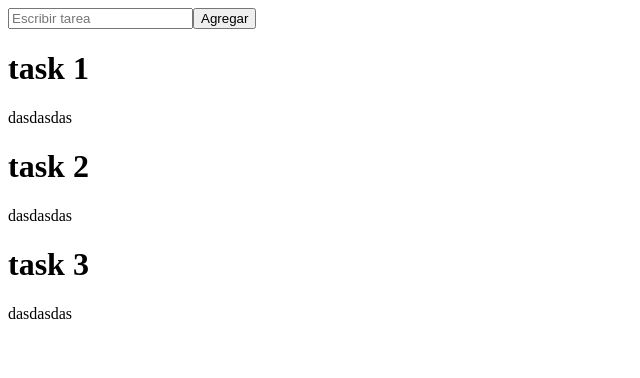
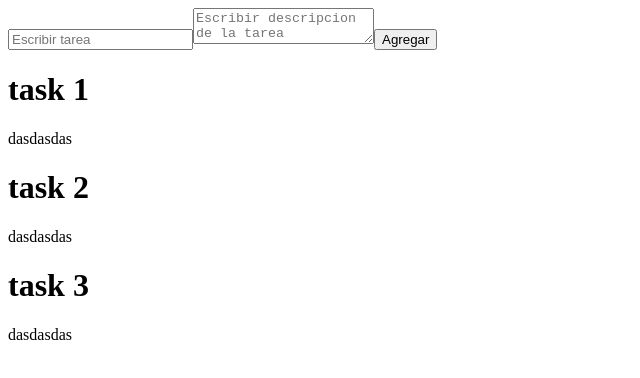
Before and after one commit to jlemes1/react-tasks-app, a React (Vite) app: page / in a window 1280 px wide. Shown: the top 378 px of the page, without its empty margins (0-640 px from the left). Built offline with nearby package versions, Linux system fonts and the light colour scheme.

Commit message:
Update form

```diff
--- a/src/App.jsx
+++ b/src/App.jsx
@@ -10,13 +10,13 @@ function TaskManager() {
     setTasks(data);
   }, []);
 
-	function createTask(taskTitle) {
+  function createTask(task) {
     setTasks([
       ...tasks,
       {
-				title: taskTitle,
-				id: tasks.length,
-				description: 'nueva tarea',
+        title: task.title,
+        id: tasks + 1,
+        description: task.description,
       },
     ]);
   }
--- a/src/TaskForm.jsx
+++ b/src/TaskForm.jsx
@@ -2,10 +2,13 @@ import { useState } from 'react';
 
 function TaskForm({ createTask }) {
   const [title, setTitle] = useState('');
+  const [description, setDescription] = useState('');
 
   const handleSubmit = (e) => {
     e.preventDefault();
-		createTask(title);
+    createTask({ title, description });
+    setTitle('');
+    setDescription('');
   };
 
   return (
@@ -15,7 +18,15 @@ function TaskForm({ createTask }) {
         onChange={(e) => {
           setTitle(e.target.value);
         }}
+        value={title}
       />
+      <textarea
+        placeholder='Escribir descripcion de la tarea'
+        onChange={(e) => {
+          setDescription(e.target.value);
+        }}
+        value={description}
+      ></textarea>
       <button>Agregar</button>
     </form>
   );
```
Also changed, not shown: src/tasks.js (+6 -6 lines), src/TaskList.jsx (indentation only), 1 other file (tests, documents, lock files or other folders). Lines whose indentation alone changed are shown as unchanged.
